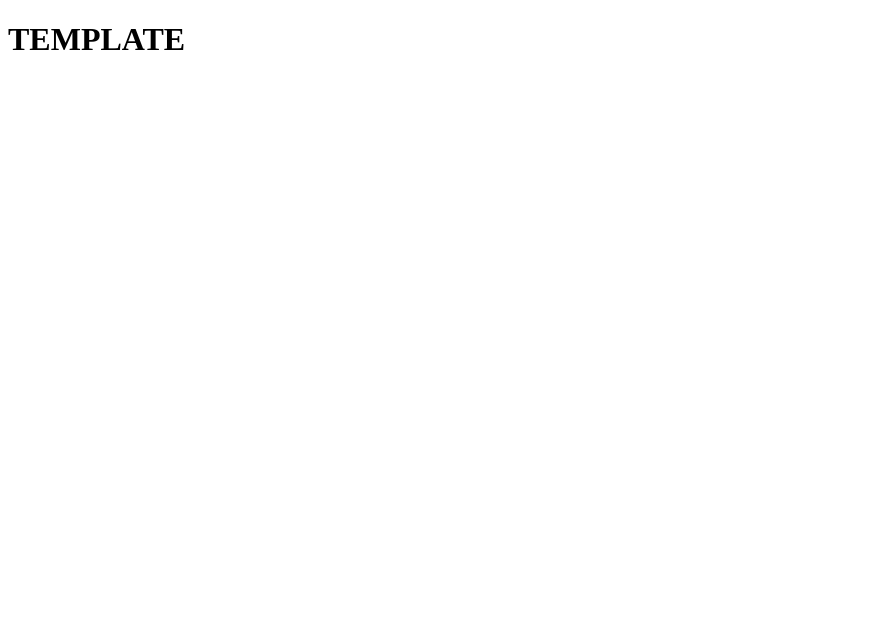
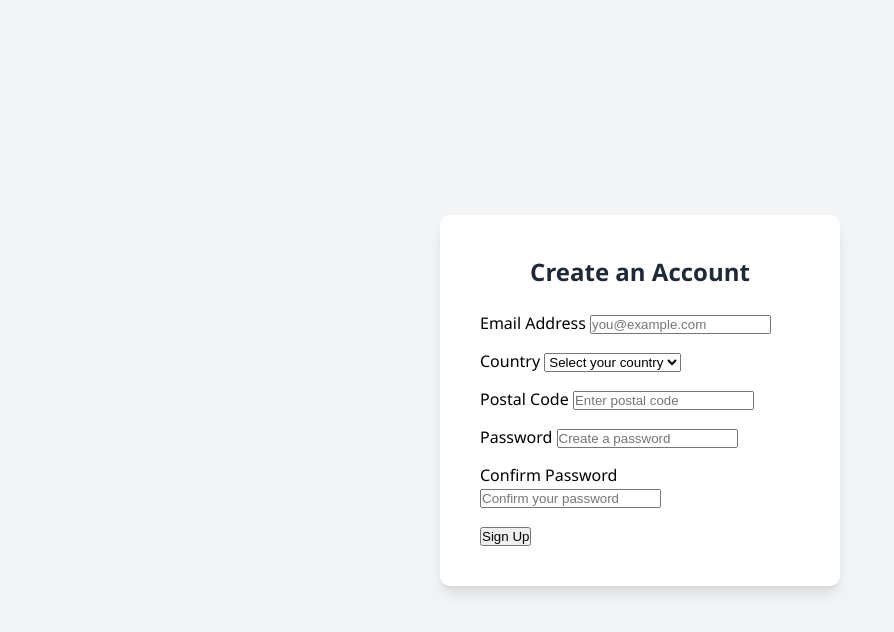
Before and after one commit to ntshabalala-dev/Odin-browser-form, a website built with webpack: page src/index.html in a window 1280 px wide. Shown: the whole page, without its empty margins (0-894 px from the left). Built offline with nearby package versions, Linux system fonts and the light colour scheme.

Commit message:
feat: initialize project with webpack setup and create registration form
- Added package.json with necessary dependencies and scripts for development and deployment.
- Updated index.html to include a registration form with fields for email, country, postal code, password, and confirm password.
- Styled the form using main.css for a better user interface.
- Created script.js to import the CSS styles.

```diff
--- a/src/index.html
+++ b/src/index.html
@@ -1,4 +1,4 @@
-<!DOCTYPE html>
+<!doctype html>
 <html lang="en">
 	<head>
 		<meta charset="UTF-8">
@@ -6,6 +6,68 @@
 		<title>Document</title>
 	</head>
 	<body>
-    <H1>TEMPLATE</H1>
+		<div class="form-container">
+			<h2>Create an Account</h2>
+
+			<form novalidate action="#" method="POST" id="registrationForm">
+				<div class="form-group">
+					<label for="email">Email Address</label>
+					<input
+						type="email"
+						id="email"
+						name="email"
+						placeholder="you@example.com"
+						required
+					>
+				</div>
+
+				<div class="form-group">
+					<label for="country">Country</label>
+					<select id="country" name="country" required>
+						<option value="" disabled selected>Select your country</option>
+						<option value="US">United States</option>
+						<option value="UK">United Kingdom</option>
+						<option value="CA">Canada</option>
+						<option value="AU">Australia</option>
+						<option value="ZA">South Africa</option>
+					</select>
+				</div>
+
+				<div class="form-group">
+					<label for="postalCode">Postal Code</label>
+					<input
+						type="text"
+						id="postalCode"
+						name="postalCode"
+						placeholder="Enter postal code"
+						required
+					>
+				</div>
+
+				<div class="form-group">
+					<label for="password">Password</label>
+					<input
+						type="password"
+						id="password"
+						name="password"
+						placeholder="Create a password"
+						required
+					>
+				</div>
+
+				<div class="form-group">
+					<label for="confirmPassword">Confirm Password</label>
+					<input
+						type="password"
+						id="confirmPassword"
+						name="confirmPassword"
+						placeholder="Confirm your password"
+						required
+					>
+				</div>
+
+				<button type="submit">Sign Up</button>
+			</form>
+		</div>
 	</body>
 </html>
--- a/src/main.css
+++ b/src/main.css
@@ -3,3 +3,35 @@
     padding: 0;
     box-sizing: border-box;
 }
+
+body {
+    font-family: 'Segoe UI', Tahoma, Geneva, Verdana, sans-serif;
+    background-color: #f3f4f6;
+    display: flex;
+    justify-content: center;
+    align-items: center;
+    height: 100vh;
+    margin: 0;
+}
+
+/* Form Card Container */
+.form-container {
+    background-color: #ffffff;
+    padding: 2.5rem;
+    border-radius: 10px;
+    box-shadow: 0 10px 15px -3px rgba(0, 0, 0, 0.1), 0 4px 6px -2px rgba(0, 0, 0, 0.05);
+    width: 100%;
+    max-width: 400px;
+    box-sizing: border-box;
+}
+
+.form-container h2 {
+    margin-top: 0;
+    margin-bottom: 1.5rem;
+    color: #1f2937;
+    text-align: center;
+}
+
+.form-group {
+    margin-bottom: 1rem;
+}
--- a/src/script.js
+++ b/src/script.js
@@ -0,0 +1 @@
+import "../src/main.css";
```
Also changed, not shown: biome.json (added, +47 -0 lines), package.json (added, +41 -0 lines), 1 other file. Lines whose indentation alone changed are shown as unchanged.
